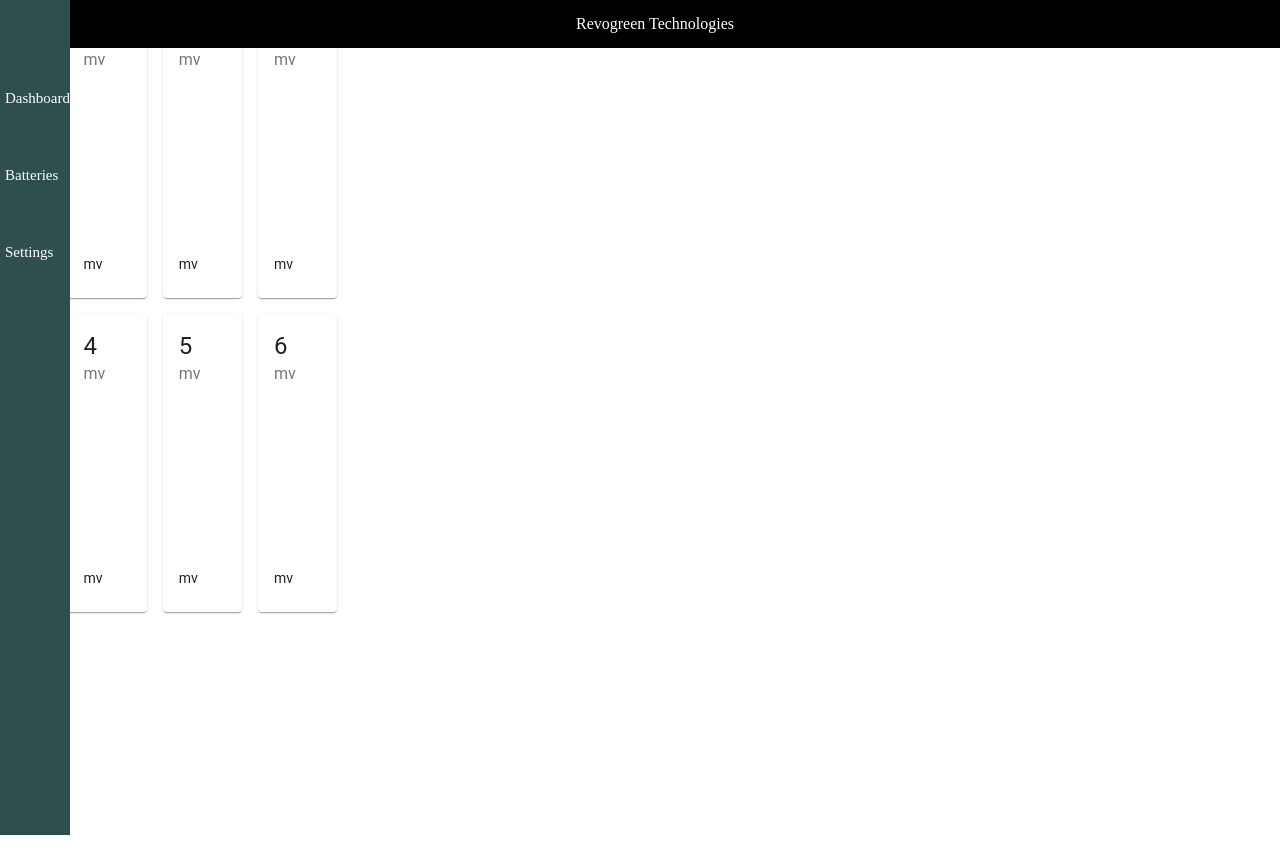
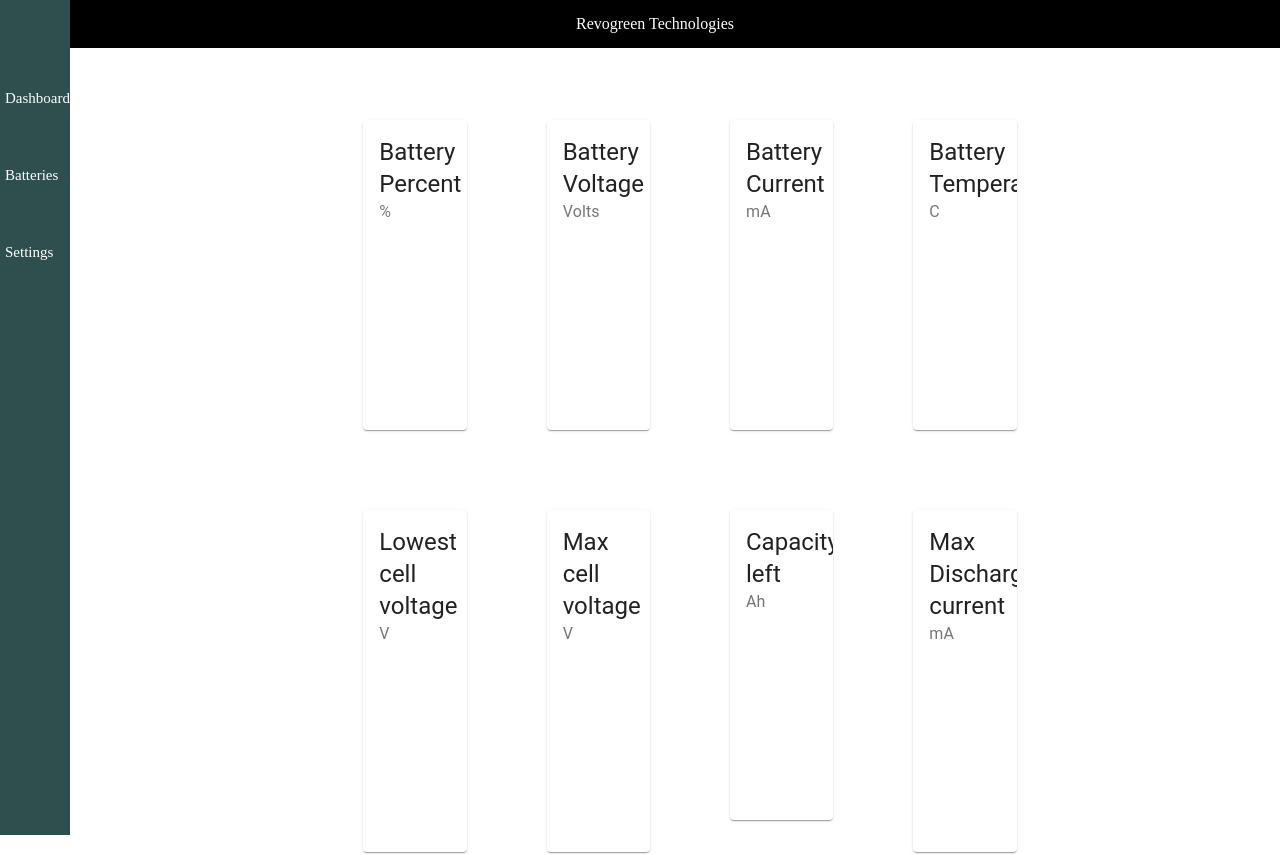
Before and after one commit to swarali15/HelpingHand, a React (Create React App) app: page / in a window 1280 px wide. Shown: the top 855 px of the page. Before the commit the page ends 800 px from the top, so only its background shows below. Built offline with nearby package versions, Linux system fonts and the light colour scheme.

Commit message:
Added cards, batteries ChildComponent

```diff
--- a/src/components/DashBoard.js
+++ b/src/components/DashBoard.js
@@ -1,9 +1,20 @@
 import React from 'react';
 import { Grid } from "@material-ui/core";
+import { makeStyles } from '@material-ui/core/styles';
 import DashboardContent from './dashboard/DashboardContent';
-
+const useStyles = makeStyles((theme) => ({
+  root: {
+    flexGrow: 1,
+  },
+  paper: {
+    padding: theme.spacing(2),
+    textAlign: 'center',
+    color: theme.palette.text.secondary,
+  },
+}));
 function DashBoard()
 {
+    const classes = useStyles();
     return (
     <Grid container direction="column">
       <Grid item container>
--- a/src/components/dashboard/DashboardCard.js
+++ b/src/components/dashboard/DashboardCard.js
@@ -19,7 +19,7 @@ const DashboardCard = props => {
       <CardMedia style={{ height: "150px" }}  />
       <CardContent>
         <Typography variant="body2" component="p">
-          {description}
+
         </Typography>
       </CardContent>
     </Card>
--- a/src/components/dashboard/DashboardContent.js
+++ b/src/components/dashboard/DashboardContent.js
@@ -6,14 +6,14 @@ import DashboardCard from './DashboardCard'
 const DashboardContent = () => {
   const getCard = batteryData => {
     return (
-      <Grid item xs={12} sm={4}>
+      <Grid item xs={12} sm={3}>
         <DashboardCard {...batteryData} />
       </Grid>
     );
   };
 
   return (
-    <Grid container spacing={2}>
+    <Grid container spacing={10}>
       {Data.map(batteryData => getCard(batteryData))}
     </Grid>
   );
--- a/src/components/dashboard/Data.js
+++ b/src/components/dashboard/Data.js
@@ -1,38 +1,68 @@
 export default [
   {
-    title: "1",
+    title: "Battery Percent",
+
+    description:"%"
+
+  },
+  {
+    title: "Battery Voltage",
+
+    description:"Volts"
+
+  },
+  {
+    title: "Battery Current",
+
+    description:"mA"
+
+  },
+  {
+    title: "Battery Temperature",
+
+    description:"C"
+
+  },
+  {
+    title: "Lowest cell voltage",
+
+    description:"V"
+
+  },
+ {
+    title: "Max cell voltage",
+
+    description:"V"
+
+  },
+    {
+    title: "Capacity left",
+
+    description:"Ah"
+
+  },
+{
+    title: "Max Discharged current",
+
+    description:"mA"
+
+  },
+    {
+    title: "Battery Status",
+
+    description:"Charging"
+
+  },
+    {
+    title: "Cell Voltage",
 
     description:"mv"
 
   },
-  {
-    title: "2",
+    {
+    title: "Errors",
 
-    description:"mv"
-
-  },
-  {
-    title: "3",
-
-    description:"mv"
-
-  },
-  {
-    title: "4",
-
-    description:"mv"
-
-  },
-  {
-    title: "5",
-
-    description:"mv"
-
-  },
- {
-    title: "6",
-
-    description:"mv"
+    description:"Counts"
 
   }
 ];
--- a/src/index.css
+++ b/src/index.css
@@ -57,8 +57,9 @@ body
     width: 70px;
     height: 9000px;
 }
-.DashboardCard
+.dashboardApp
 {   /*Going futile!!*/
+    margin-top: 20px;
     margin-left: 100px;
     padding: 100px;
 
```
